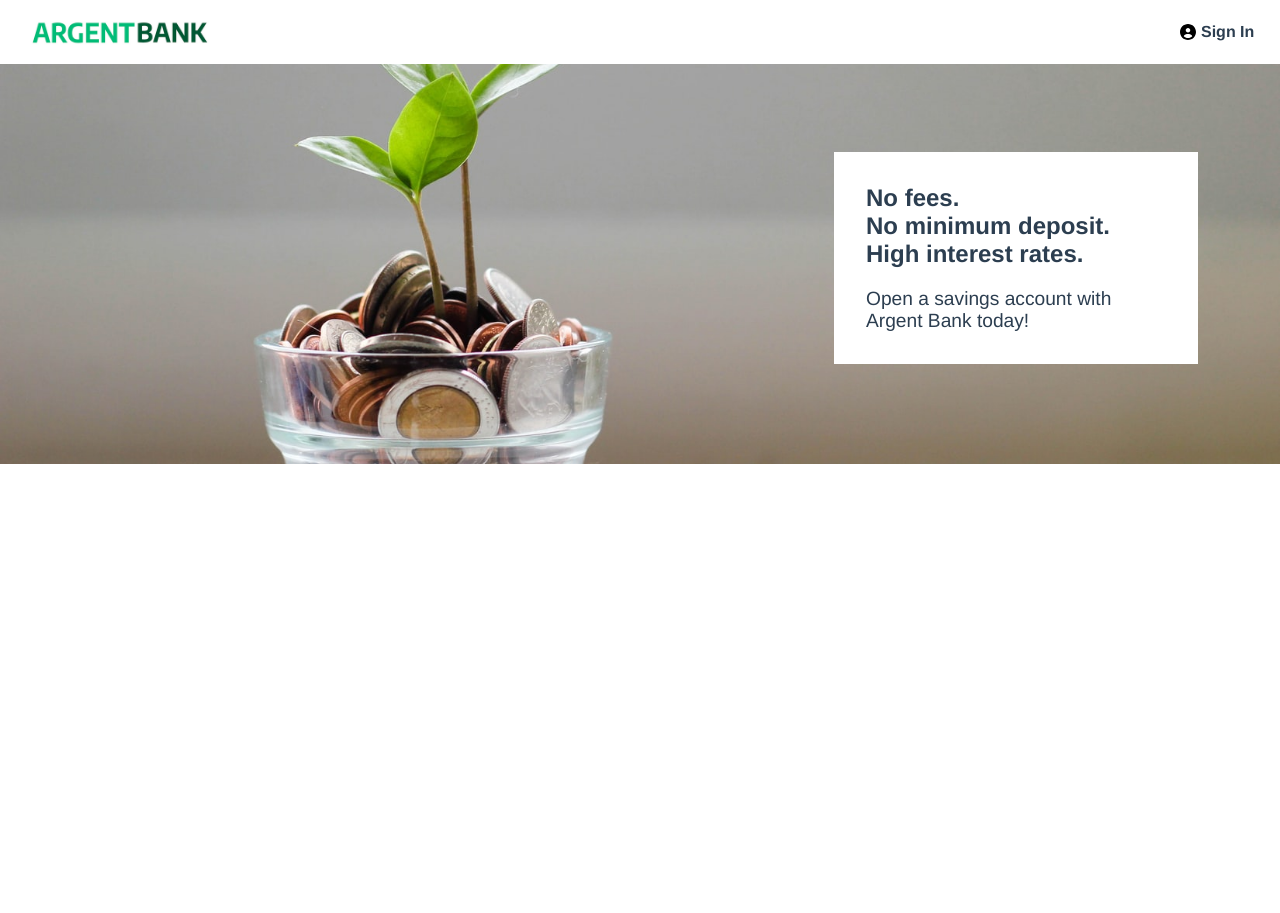
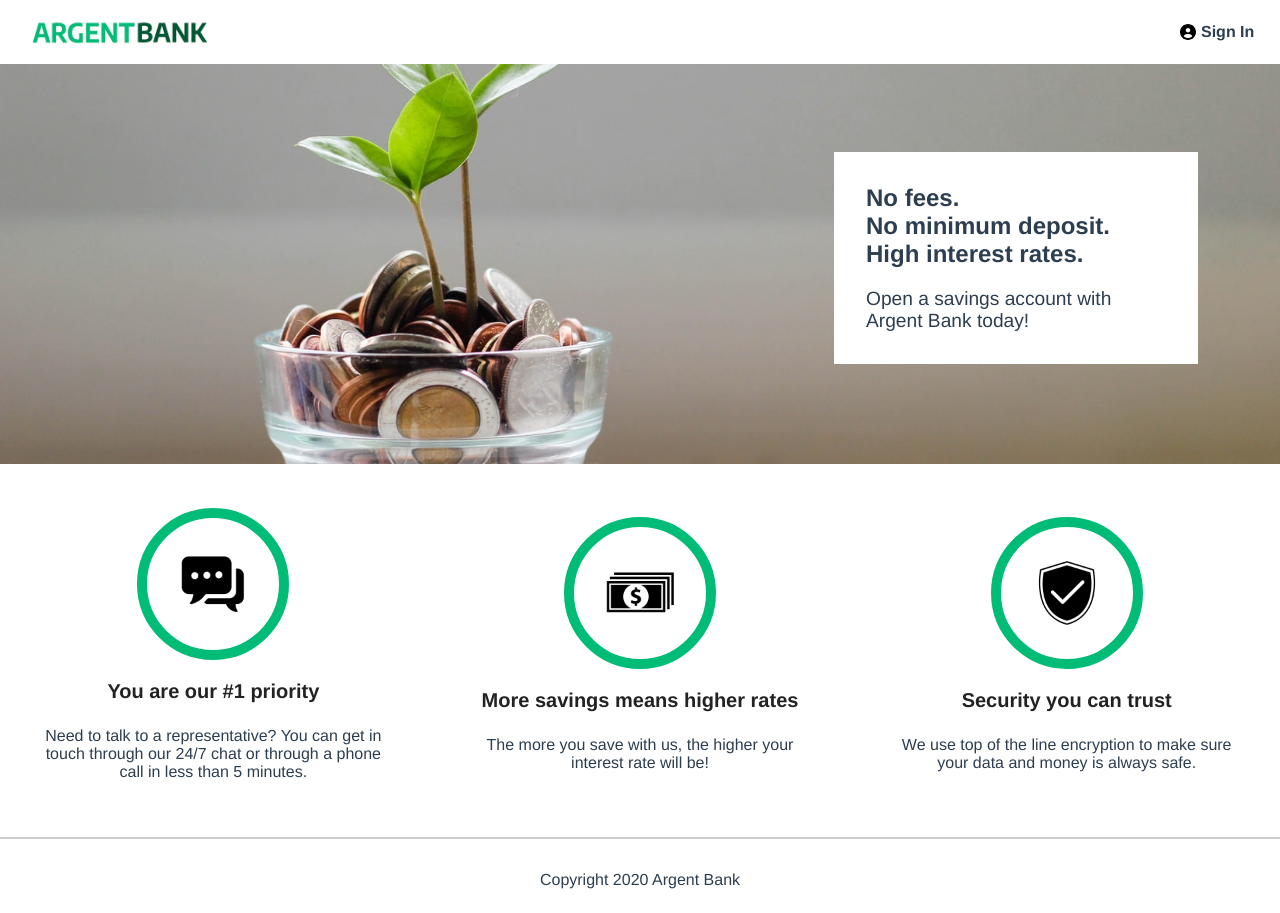
Before and after one commit to jimmylelievre/JimmyLelievre_13_11052022, a React (Create React App) app: page / in a window 1280 px wide. Before the commit the page ends 800 px from the top, so only its background shows below. Built offline with nearby package versions, Linux system fonts and the light colour scheme.

Commit message:
Features and footer done

```diff
--- a/src/components/FeatureItem.js
+++ b/src/components/FeatureItem.js
@@ -0,0 +1,13 @@
+import React from "react";
+
+const FeatureItem = ({ img, title, text }) => {
+  return (
+    <div className="feature-item">
+      <img src={img} alt="" />
+      <h3 class="feature-item-title">{title}</h3>
+      <p>{text}</p>
+    </div>
+  );
+};
+
+export default FeatureItem;
--- a/src/components/Footer.js
+++ b/src/components/Footer.js
@@ -0,0 +1,11 @@
+import React from "react";
+
+const Footer = () => {
+  return (
+    <div class="footer">
+      <p>Copyright 2020 Argent Bank</p>
+    </div>
+  );
+};
+
+export default Footer;
--- a/src/pages/Home.js
+++ b/src/pages/Home.js
@@ -1,10 +1,35 @@
 import React from "react";
 import Banner from "../components/Banner";
+import FeatureItem from "../components/FeatureItem";
+import Footer from "../components/Footer";
+import iconChat from "../assets/img/icon-chat.png";
+import iconMoney from "../assets/img/icon-money.png";
+import iconSecurity from "../assets/img/icon-security.png";
 
 const Home = () => {
   return (
     <div>
       <Banner />
+      <div className="features">
+        <FeatureItem
+          img={iconChat}
+          title="You are our #1 priority"
+          text="Need to talk to a representative? You can get in touch through our 24/7
+        chat or through a phone call in less than 5 minutes."
+        />
+        <FeatureItem
+          img={iconMoney}
+          title="More savings means higher rates"
+          text="The more you save with us, the higher your interest rate will be!"
+        />
+        <FeatureItem
+          img={iconSecurity}
+          title="Security you can trust"
+          text="We use top of the line encryption to make sure your data and money
+          is always safe."
+        />
+      </div>
+      <Footer />
     </div>
   );
 };
--- /dev/null
+++ b/src/styles/components/_featureItem.scss
@@ -0,0 +1,31 @@
+.feature-item {
+  display: flex;
+  flex-direction: column;
+  flex: 1;
+  padding: 2.5rem;
+  align-items: center;
+  justify-content: center;
+
+  img {
+    width: 152px;
+    border: 10px solid #00bc77;
+    border-radius: 50%;
+    padding: 1rem;
+  }
+  .feature-item-title {
+    color: #222;
+    font-size: 1.25rem;
+    font-weight: bold;
+    margin-bottom: 0.5rem;
+    margin-top: 20px;
+    text-align: center;
+  }
+  p {
+    text-align: center;
+    margin-top: 16px;
+    margin-bottom: 16px;
+  }
+}
+.features {
+  display: flex;
+}
--- /dev/null
+++ b/src/styles/components/_footer.scss
@@ -0,0 +1,6 @@
+.footer {
+  display: flex;
+  justify-content: center;
+  border-top: 2px solid #ccc;
+  padding: 2rem 0 1.5rem;
+}
--- a/src/styles/index.scss
+++ b/src/styles/index.scss
@@ -1,3 +1,5 @@
 @import "./settings";
 @import "./components/header";
 @import "./components/banner";
+@import "./components/featureItem";
+@import "./components/footer";
```
